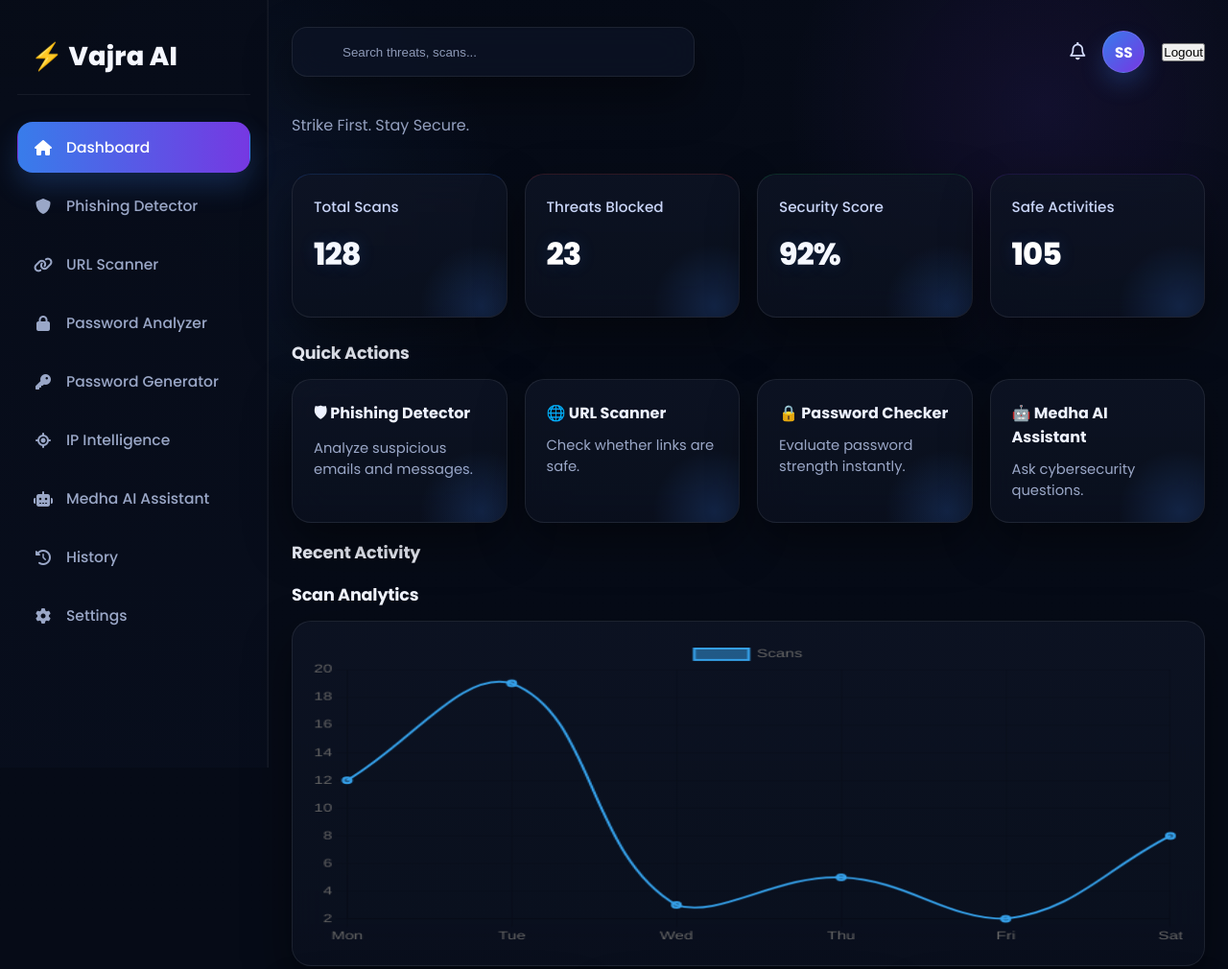
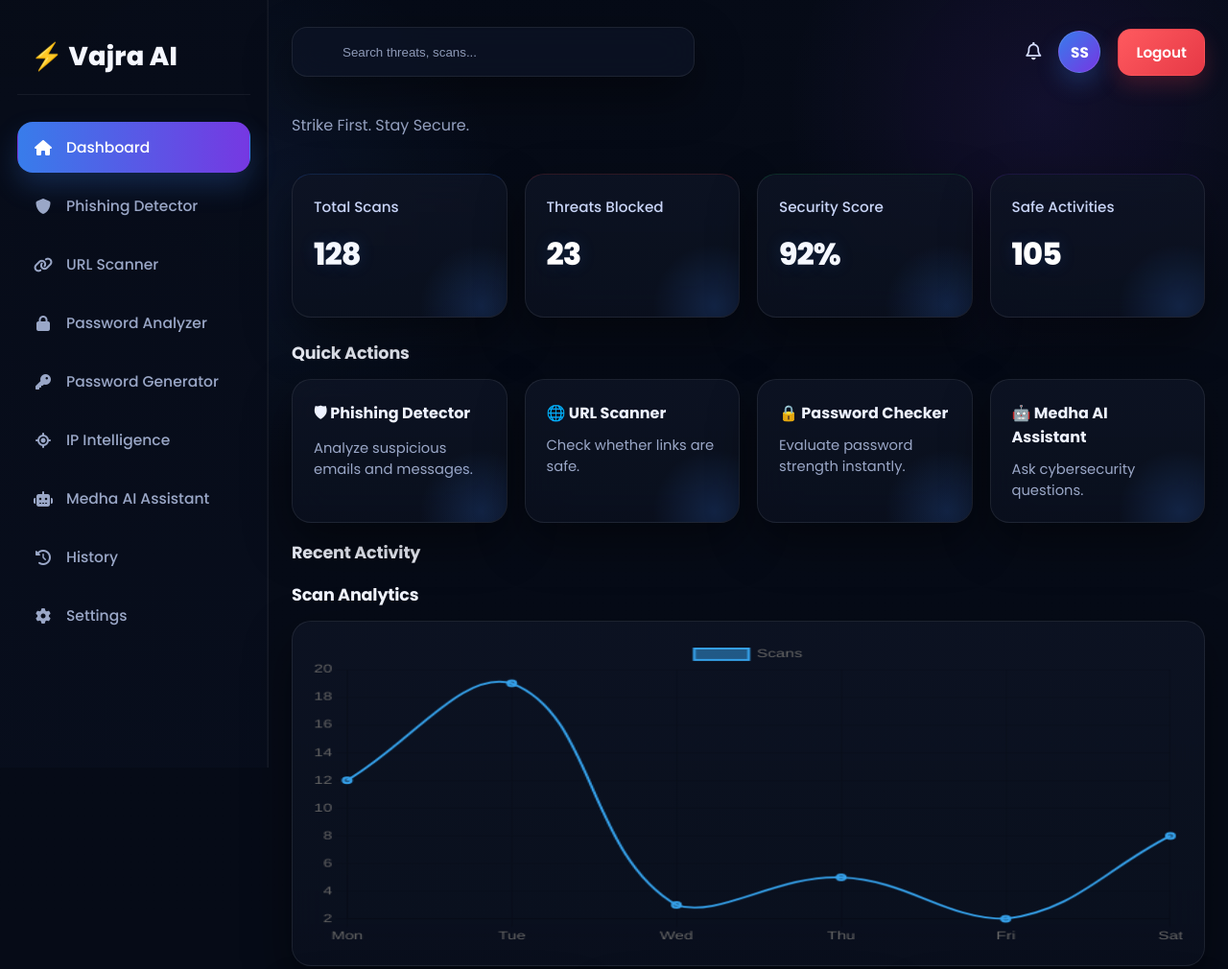
Before and after one commit to swatisingh1701/vajra-ai, a plain HTML site: page pages/dashboard.html in a window 1280 px wide. Shown: the top 1010 px of the page at 96% size. Drawn offline with nearby package versions, Linux system fonts and the light colour scheme; no server answers.

Commit message:
Refine UI

```diff
--- a/css/dashboard.css
+++ b/css/dashboard.css
@@ -446,3 +446,35 @@ body{
     height:48px;
   }
 }
+
+#logoutBtn {
+  border: 1px solid rgba(255, 77, 77, 0.22);
+  background: linear-gradient(135deg, #ff5a5f, #e63946);
+  color: #ffffff;
+  font-family: inherit;
+  font-size: 0.95rem;
+  font-weight: 600;
+  padding: 12px 18px;
+  border-radius: 14px;
+  cursor: pointer;
+  box-shadow: 0 10px 22px rgba(230, 57, 70, 0.22);
+  transition: transform 0.22s ease, box-shadow 0.22s ease, background 0.22s ease, border-color 0.22s ease, filter 0.22s ease;
+}
+
+#logoutBtn:hover {
+  transform: translateY(-2px);
+  background: linear-gradient(135deg, #ff6b6b, #d62839);
+  border-color: rgba(255, 107, 107, 0.34);
+  box-shadow: 0 14px 28px rgba(230, 57, 70, 0.34);
+  filter: brightness(1.02);
+}
+
+#logoutBtn:active {
+  transform: translateY(0);
+  box-shadow: 0 8px 18px rgba(230, 57, 70, 0.2);
+}
+
+#logoutBtn:focus-visible {
+  outline: none;
+  box-shadow: 0 0 0 4px rgba(230, 57, 70, 0.22), 0 12px 24px rgba(230, 57, 70, 0.24);
+}
--- a/js/auth.js
+++ b/js/auth.js
@@ -87,7 +87,6 @@ loginForm.addEventListener("submit", async (e) => {
                 password
             );
 
-            alert("Login successful!");
 
         }
 
```
